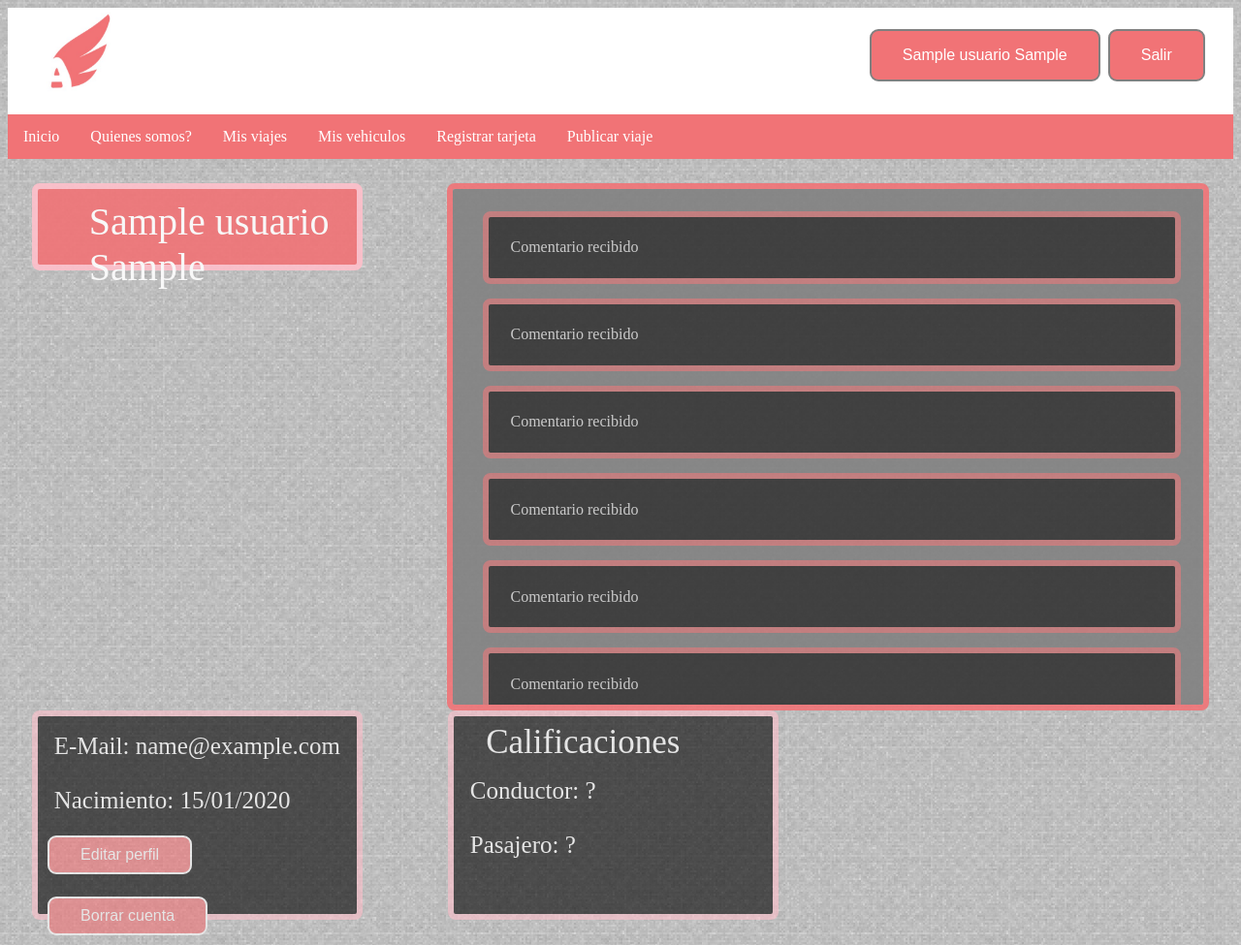
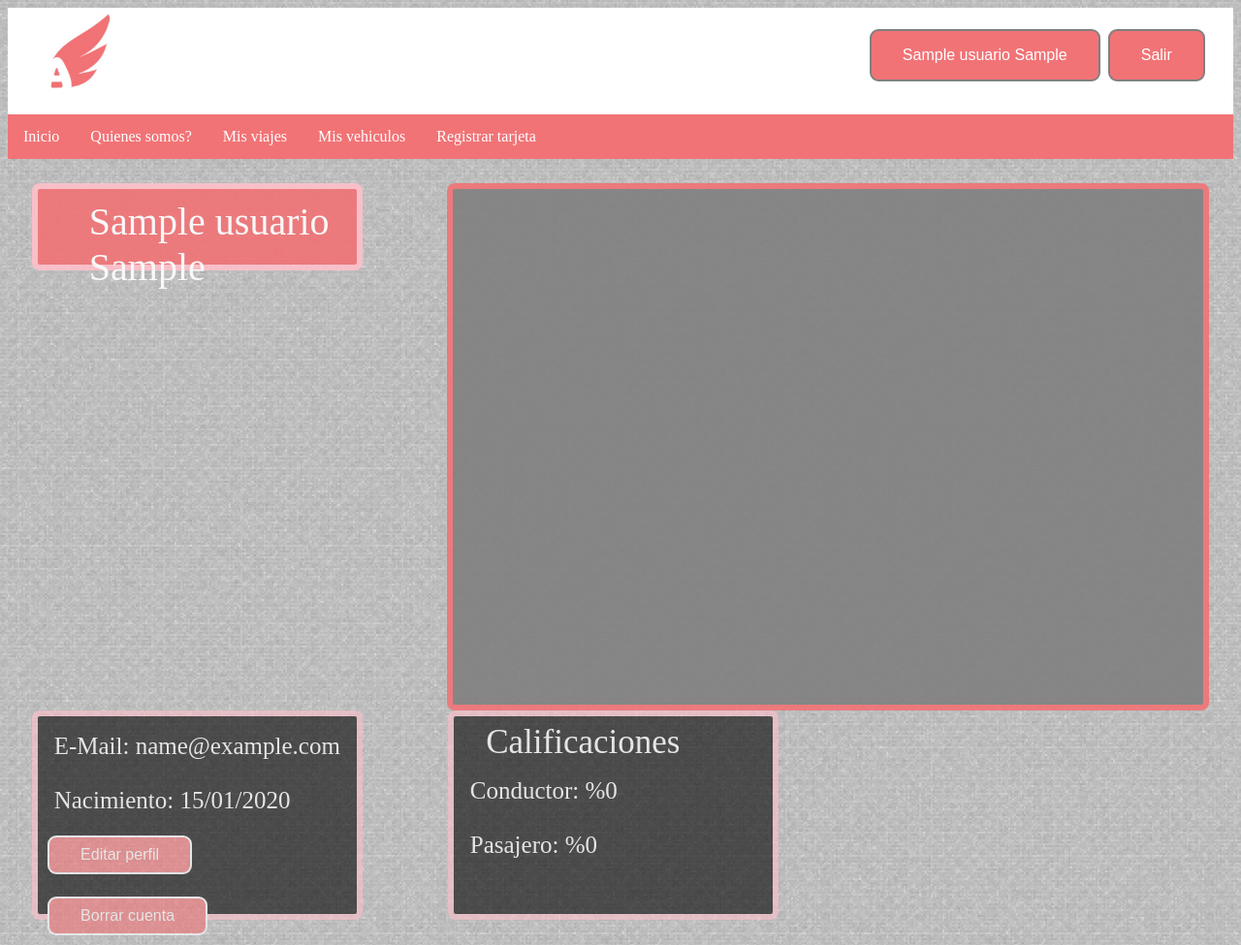
Before and after one commit to tpanelli/Ingenieria-de-software-2-grupo-14, a PHP site: the page made by verPerfil.php in a window 1280 px wide. Shown: the whole page at 97% size. Run offline with PHP 8.4, Linux system fonts and the light colour scheme; the visitor is signed in with stand-in values (Sample User, id 1); tables that the repository leaves empty or names only in its code hold one stand-in row (values such as "Sample post").

Commit message:
ver perfil y barra actualizado

```diff
--- a/barra.php
+++ b/barra.php
@@ -26,7 +26,7 @@
          $row = mysqli_fetch_array($result);?>
 		<div class="login">
 			<div><a href="cerrar.php"><button class="botonIniciarSesion botonLogin" onclick="return Confirmar('¿Esta seguro que desea cerrar sesion?')"> Salir </button></a></div>
-			<div><a href="verPerfil.php"><button class="botonIniciarSesion botonLogin"><?php echo $row['nombre'],'','  ',' ',$row['apellido'] ?></button></a></div>
+			<div><a href='verPerfil.php?mail=<?php echo $_SESSION['mail']?>'><button class="botonIniciarSesion botonLogin"><?php echo $row['nombre'],'','  ',' ',$row['apellido'] ?></button></a></div>
 		</div>
 
 
@@ -46,7 +46,6 @@
   </li>
   <li><a href="listarvehiculos.php">Mis vehiculos</a></li>
   <li><a href="registrotarjeta.php">Registrar tarjeta</a></li>
-  <li><a href="elegirTipoViaje.php">Publicar viaje</a></li>
   <?php } ?>
 </ul>
 </div>
--- a/verPerfil.php
+++ b/verPerfil.php
@@ -8,56 +8,48 @@
  include 'barra.php';
  include_once"archivoconexion.php";
   $link = conectar();
-  $result = mysqli_query($link,"select * from usuario where mail = '$_SESSION[mail]'");
-  $row = mysqli_fetch_array($result)
+  $result = mysqli_query($link,"select * from usuario where mail = '$_GET[mail]'");
+  $row = mysqli_fetch_array($result);
+  $calificacionP=mysqli_query($link,"select sum(puntaje) / count(*) as promedio from calificaciones where mailvotado ='$_GET[mail]' and rol='pasajero'");
+  $calificacionC=mysqli_query($link,"select sum(puntaje) / count(*) as promedio from calificaciones where mailvotado ='$_GET[mail]' and rol='conductor'");
+  $cp=mysqli_fetch_array($calificacionP);
+  $cc=mysqli_fetch_array($calificacionC);
 ?>
 
 <div class="perfil">
 	<div class="nombrePerfil"> <?php echo $row['nombre'],' ', $row['apellido'] ?> </div>
 </div>
 <div class="cuadrado">
+<?php
+    $comentarios = mysqli_query($link,"select * from calificaciones where mailvotado = '$_GET[mail]' and realizado = '1'");
+	while($comentario = mysqli_fetch_array($comentarios)){
+
+?>
 		<table class="comentario"><tr>
-			<td>Comentario recibido<td>
+			<td><?php echo $comentario['resenia']?><td>
+			<td><?php echo $comentario['puntaje']?><td>
 		</table>
-		<table class="comentario"><tr>
-			<td>Comentario recibido<td>
-		</table>
-				<table class="comentario"><tr>
-		<td>Comentario recibido<td>
-		</table>
-     	<table class="comentario"><tr>
-			<td>Comentario recibido<td>
-		</table><table class="comentario"><tr>
-			<td>Comentario recibido<td>
-		</table>
-		</table><table class="comentario"><tr>
-			<td>Comentario recibido<td>
-		</table>
-		</table><table class="comentario"><tr>
-			<td>Comentario recibido<td>
-		</table>
-		</table><table class="comentario"><tr>
-			<td>Comentario recibido<td>
-		</table>
-</div>
+	<?php } ?>
+		</div>
 <div class="datos">
 	<div style="color:white; font-size:25px; margin-top: 5% ; margin-left:5%">
 	 E-Mail: <?php echo $row['mail']?><br><br>
 	 Nacimiento: <?php $fecha=$row['fechanac']; echo date("d/m/Y", strtotime($fecha));?>
 	 </div>
+	 <?php if ($_GET['mail']== $_SESSION['mail']){?>
 	 <div>
 			<div><a href="editarPerfil.php"><button class="botonEditarPerfil"> Editar perfil </button></a></div>
 	</div>
 	<div>
 			<div><a href="borrarperfil.php"><button class="botonEditarPerfil" onclick="return Confirmar('¿Esta seguro que desea borrar su cuenta?')"> Borrar cuenta </button></a></div>
 	</div>
+	 <?php } ?>
 </div>
 <div class="datos">
      <div style="font-size: 35px; color: white; margin-left: 10%; margin-top: 2%"> Calificaciones </div>
 	<div style="color:white; font-size:25px; margin-top: 5% ; margin-left:5%">
-	 Conductor: ? <br><br>
-	 Pasajero:  ?
-	 </div>
+	 Conductor: %<?php echo $cp['promedio']*100?> <br><br>
+	 Pasajero: %<?php echo $cc['promedio']*100?>
 </div>
 </body>
 </html>
```
